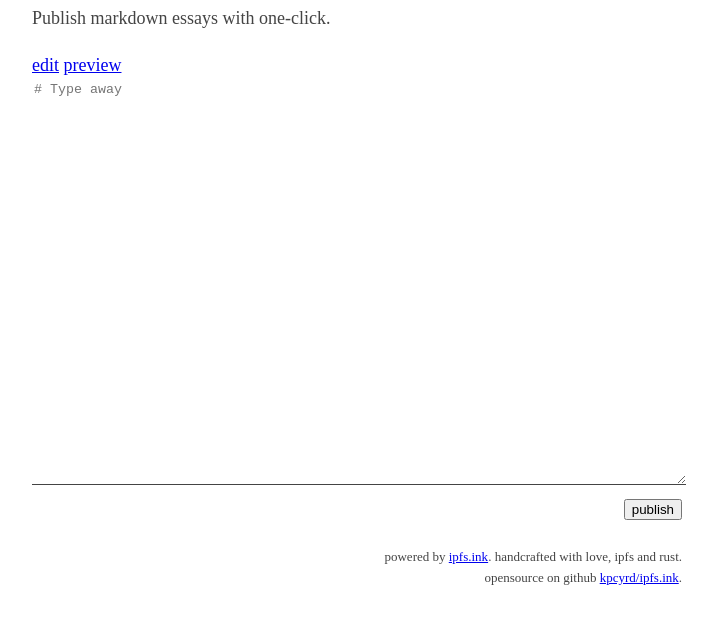
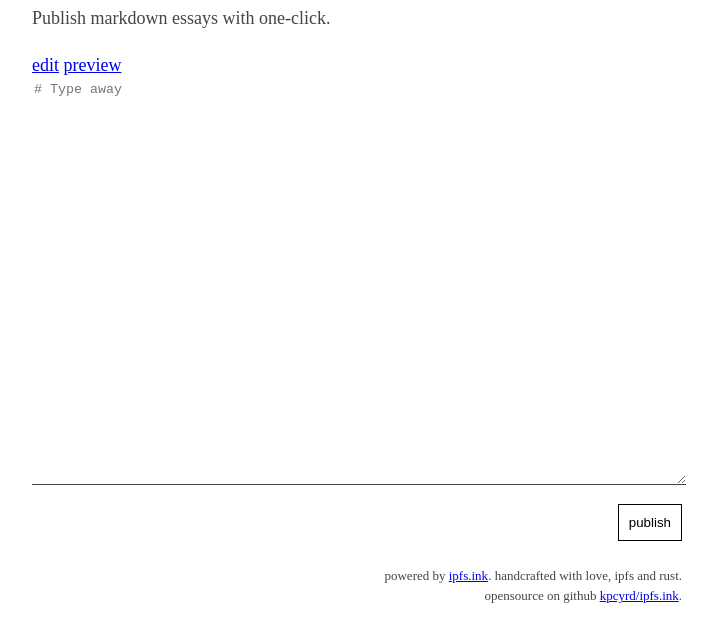
Before and after one commit to kpcyrd/ipfs.ink, a plain HTML site: page assets/index.html in a window 1280 px wide. Shown: the part 103-744 px from the top of the page, without its empty margins (283-999 px from the left). Drawn offline with nearby package versions, Linux system fonts and the light colour scheme; files whose address does not match are found by name.

Commit message:
Style submit button

```diff
--- a/assets/style.css
+++ b/assets/style.css
@@ -22,6 +22,12 @@ textarea{
 form {
     margin-bottom: 25px;
 }
+#submit-button {
+    padding: 10px;
+    border: 1px solid black;
+    background: white;
+    margin-top: 10px;
+}
 footer {
     text-align:right;
     font-size:small;
```
